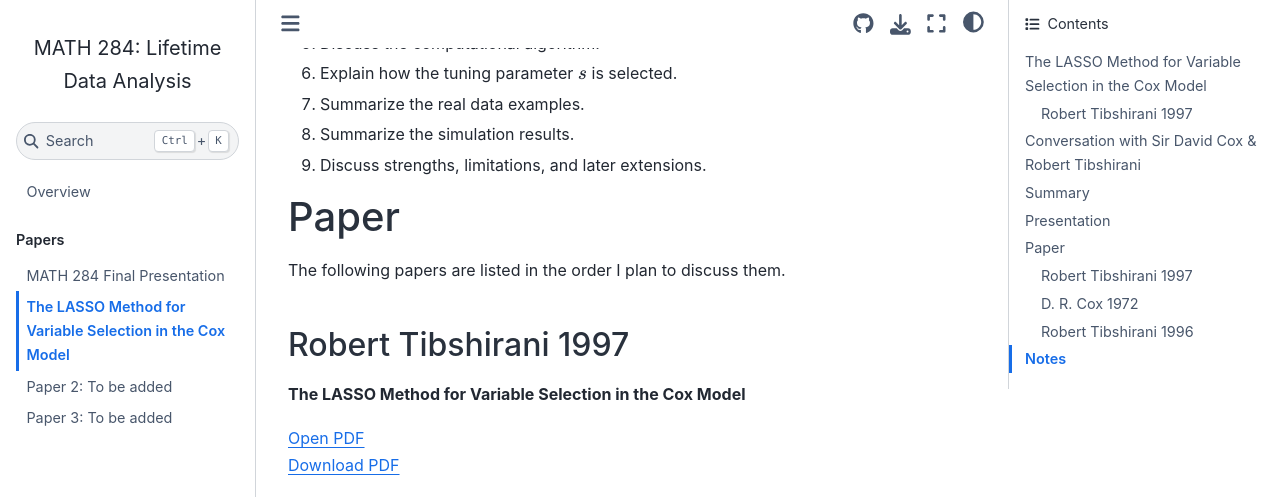
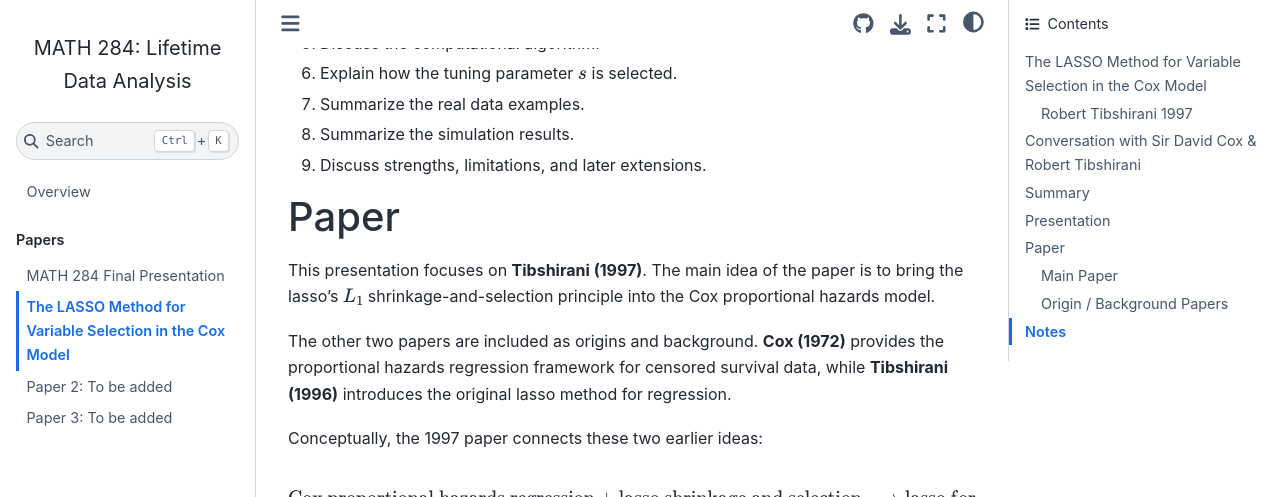
Before and after one commit to Johnny-Chinglish/MATH-284-Presentation, a Jupyter Book: the page built from paper1.md, in a window 1280 px wide and 1400 px high, scrolled down 3241 px. Shown: the top 497 px of the window. Built offline with Jupyter Book 1.0.4 settings and Sphinx 7.4.7 and the Sphinx Book theme 1.1.4, drawn with Linux system fonts in a browser that asks for light colours; some of the changed text lies outside the part shown; grey boxes are pictures that could not be loaded.

Commit message:
Clarify main paper and background papers

```diff
--- a/paper1.md
+++ b/paper1.md
@@ -138,29 +138,53 @@
 
 # Paper
 
-The following papers are listed in the order I plan to discuss them.
+This presentation focuses on **Tibshirani (1997)**. The main idea of the paper is to bring the lasso's $L_1$ shrinkage-and-selection principle into the Cox proportional hazards model.
 
-## Robert Tibshirani 1997
+The other two papers are included as origins and background. **Cox (1972)** provides the proportional hazards regression framework for censored survival data, while **Tibshirani (1996)** introduces the original lasso method for regression.
+
+Conceptually, the 1997 paper connects these two earlier ideas:
+
+$$
+\text{Cox proportional hazards regression}
++
+\text{lasso shrinkage and selection}
+\longrightarrow
+\text{lasso for the Cox model}.
+$$
+
+## Main Paper
+
+### Robert Tibshirani 1997
 
 **The LASSO Method for Variable Selection in the Cox Model**
+
+This is the main paper for my presentation. It proposes variable selection and shrinkage in Cox proportional hazards regression by optimizing the Cox partial likelihood under an $L_1$ constraint.
 
 [Open PDF](tibshirani-1997-lasso-cox.pdf)
 <a href="tibshirani-1997-lasso-cox.pdf" download>Download PDF</a>
 
 <iframe src="tibshirani-1997-lasso-cox.pdf" width="100%" height="650px" style="border: 1px solid #ddd;"></iframe>
 
-## D. R. Cox 1972
+## Origin / Background Papers
+
+These papers are not the main focus of the presentation, but they explain where the 1997 Cox lasso paper comes from.
+
+### D. R. Cox 1972
 
 **Regression Models and Life-Tables**
+
+This paper is the origin of the Cox proportional hazards regression framework. It introduces regression modeling for censored failure-time data using a hazard model with an arbitrary baseline time function and a likelihood approach for inference on regression coefficients.
 
 [Open PDF](cox-1972-regression-models-and-life-tables.pdf)
 <a href="cox-1972-regression-models-and-life-tables.pdf" download>Download PDF</a>
 
 <iframe src="cox-1972-regression-models-and-life-tables.pdf" width="100%" height="650px" style="border: 1px solid #ddd;"></iframe>
 
-## Robert Tibshirani 1996
+### Robert Tibshirani 1996
 
 **Regression Shrinkage and Selection via the Lasso**
+
+This paper is the origin of the lasso method. It introduces least absolute shrinkage and selection for regression, using an $L_1$ constraint to shrink coefficients and set some of them exactly equal to zero. The 1997 paper adapts this idea to Cox proportional hazards regression.
 
 [Open PDF](tibshirani-1996-lasso.pdf)
 <a href="tibshirani-1996-lasso.pdf" download>Download PDF</a>
```
